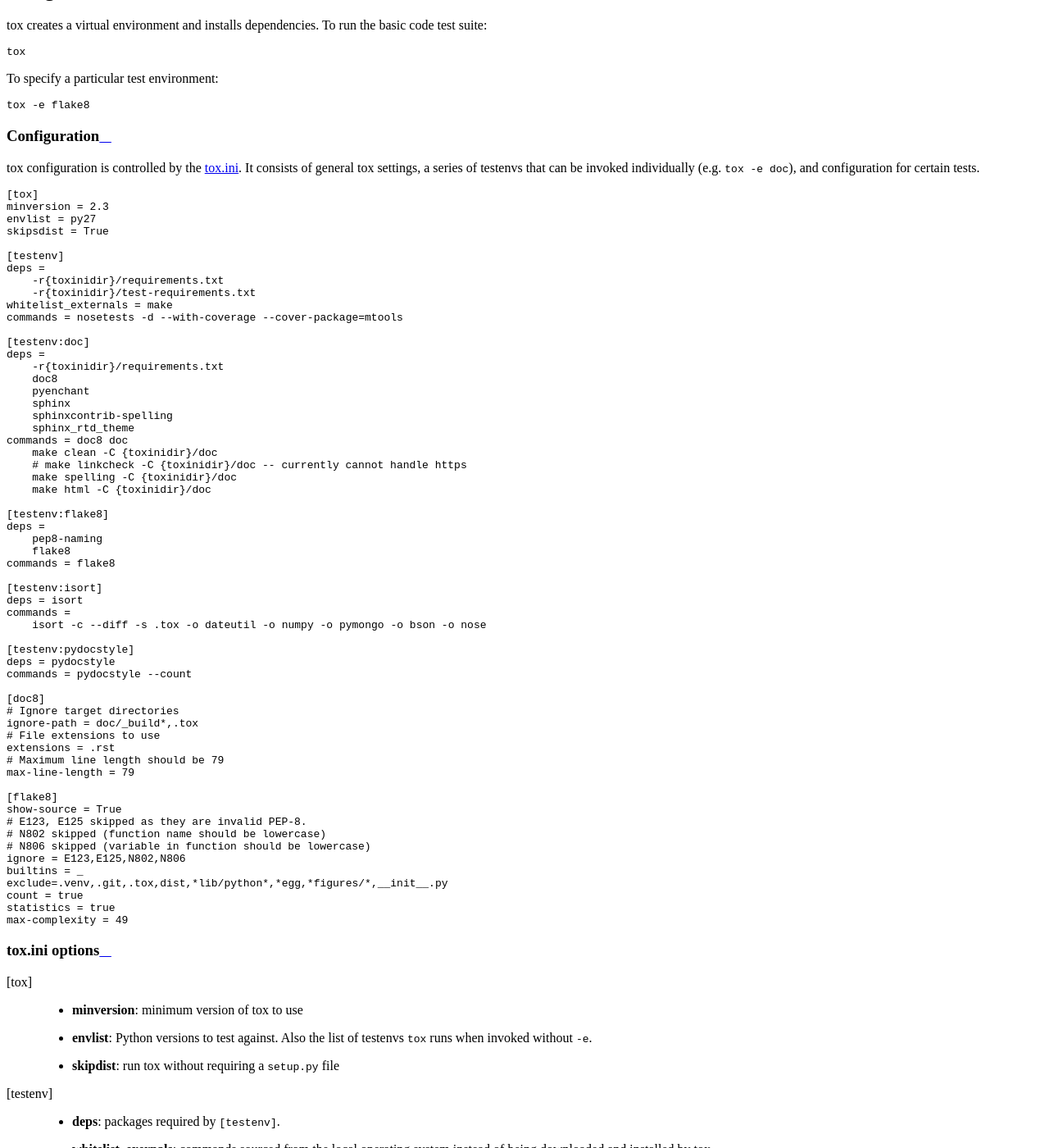
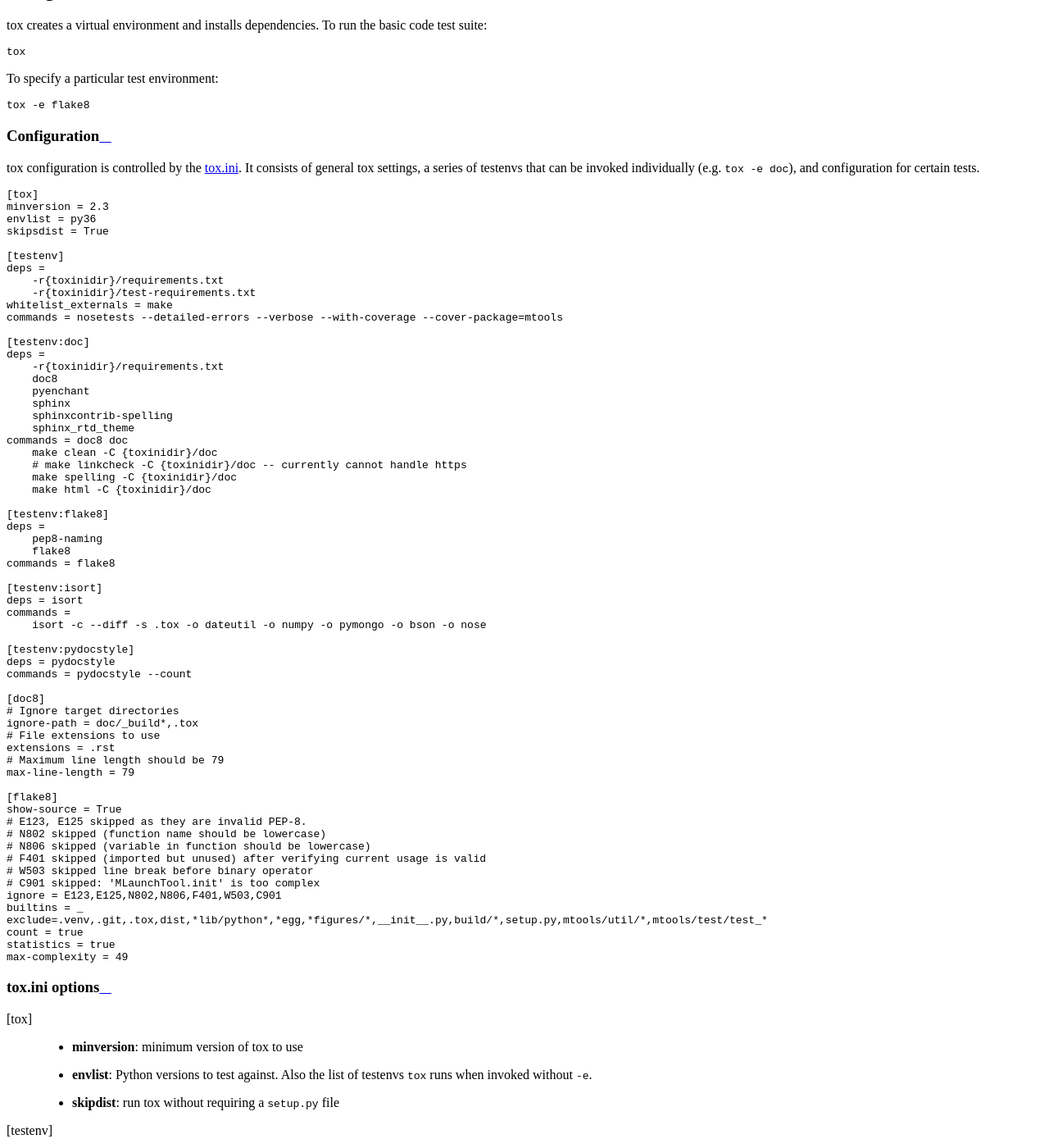
Before and after one commit to rueckstiess/mtools, a Sphinx documentation site: the page built from doc/testing.rst, in a window 1280 px wide and 1400 px high, scrolled down 1378 px. Shown: the whole window at 82% size. Built offline with Sphinx 7.4.7 and the Read the Docs theme 2.0.0, drawn with Linux system fonts in a browser that asks for light colours.

Commit message:
Remove Python 2.7 from docs

```diff
--- a/doc/index.rst
+++ b/doc/index.rst
@@ -64,7 +64,5 @@
    :target: https://pypi.python.org/pypi/mtools/
 .. |Build Status| image:: https://img.shields.io/travis/rueckstiess/mtools/master.svg
    :target: https://travis-ci.org/rueckstiess/mtools
-.. |Python 27| image:: https://img.shields.io/badge/Python-2.7-brightgreen.svg?style=flat
-   :target: http://python.org
 .. |Python 36| image:: https://img.shields.io/badge/Python-3.6-brightgreen.svg?style=flat
    :target: http://python.org
--- a/doc/release.rst
+++ b/doc/release.rst
@@ -29,7 +29,7 @@
    version to be released.
 #. Increase the version in ``./mtools/version.py`` from ``x.y.z-dev`` to
    ``x.y.z``.
-#. Make sure tests are passing in Python 2.7 and 3.6 via ``tox -e py27,py36``.
+#. Make sure tests are passing in Python 3.6 via ``tox -e py36``.
 #. Update README.rst and CHANGES.rst accordingly.
 #. Any other cleanup tasks.
 #. (optional) leave the release branch for a few days to give others a chance
--- a/doc/testing.rst
+++ b/doc/testing.rst
@@ -68,7 +68,7 @@
 
    [tox]
    minversion = 2.3
-   envlist = py27
+   envlist = py36
    skipsdist = True
 
    [testenv]
@@ -76,7 +76,7 @@
        -r{toxinidir}/requirements.txt
        -r{toxinidir}/test-requirements.txt
    whitelist_externals = make
-   commands = nosetests -d --with-coverage --cover-package=mtools
+   commands = nosetests --detailed-errors --verbose --with-coverage --cover-package=mtools
 
    [testenv:doc]
    deps =
@@ -120,9 +120,12 @@
    # E123, E125 skipped as they are invalid PEP-8.
    # N802 skipped (function name should be lowercase)
    # N806 skipped (variable in function should be lowercase)
-   ignore = E123,E125,N802,N806
+   # F401 skipped (imported but unused) after verifying current usage is valid
+   # W503 skipped line break before binary operator
+   # C901 skipped: 'MLaunchTool.init' is too complex
+   ignore = E123,E125,N802,N806,F401,W503,C901
    builtins = _
-   exclude=.venv,.git,.tox,dist,*lib/python*,*egg,*figures/*,__init__.py
+   exclude=.venv,.git,.tox,dist,*lib/python*,*egg,*figures/*,__init__.py,build/*,setup.py,mtools/util/*,mtools/test/test_*
    count = true
    statistics = true
    max-complexity = 49
```
Also changed, not shown: other parts of doc/index.rst (+1 -1 lines), INSTALL.md (+1 -1 lines), doc/install.rst (+4 -4 lines), 1 other file.
